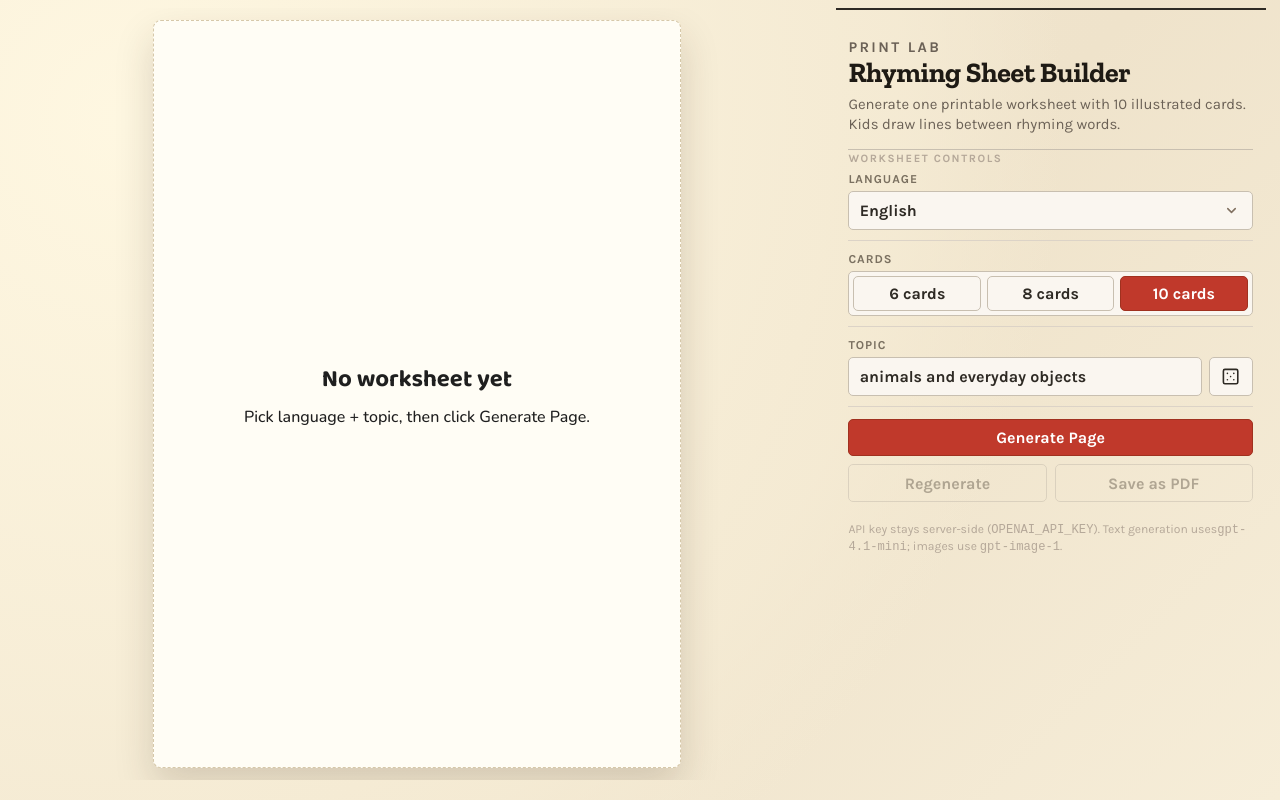
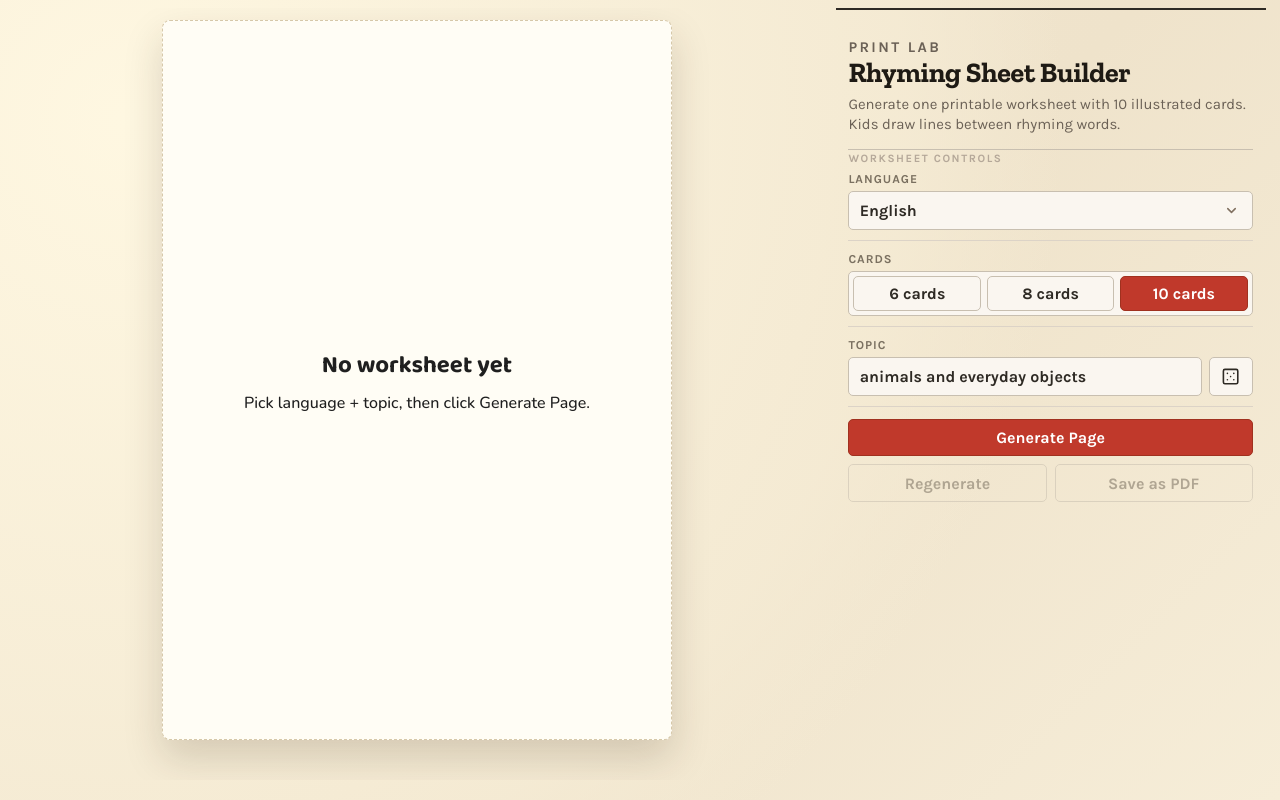
Before and after one commit to mgalavai/rhymes, a React (Vite) app: page / in a window 1280 px wide. Built offline with nearby package versions, Linux system fonts and the light colour scheme.

Commit message:
Fix image box clipping, hide details/help-text, fix shadow clipping

```diff
--- a/src/App.css
+++ b/src/App.css
@@ -253,8 +253,7 @@
 }
 
 .warning-details {
-  margin-top: 0.45rem;
-  font-weight: 500;
+  display: none;
 }
 
 .warning-details summary {
@@ -276,12 +275,7 @@
 }
 
 .help-text {
-  margin: 0;
-  color: var(--ink-soft);
-  font-size: 0.9rem;
-  border-top: 1px dashed #ccb996;
-  padding-top: 0.58rem;
-  line-height: 1.35;
+  display: none;
 }
 
 .route-v1 .control-panel {
@@ -1320,7 +1314,7 @@
   display: grid;
   place-items: center;
   overflow: auto;
-  padding: 0.75rem;
+  padding: 0.75rem 0.75rem 2.5rem;
   border: 0;
   border-radius: 0;
   background: transparent;
@@ -1512,7 +1506,7 @@
   width: 100%;
   height: 100%;
   border: 2px dashed #cfbe9a;
-  border-radius: 12px;
+  border-radius: 0;
   display: grid;
   place-items: center;
   text-align: center;
```
